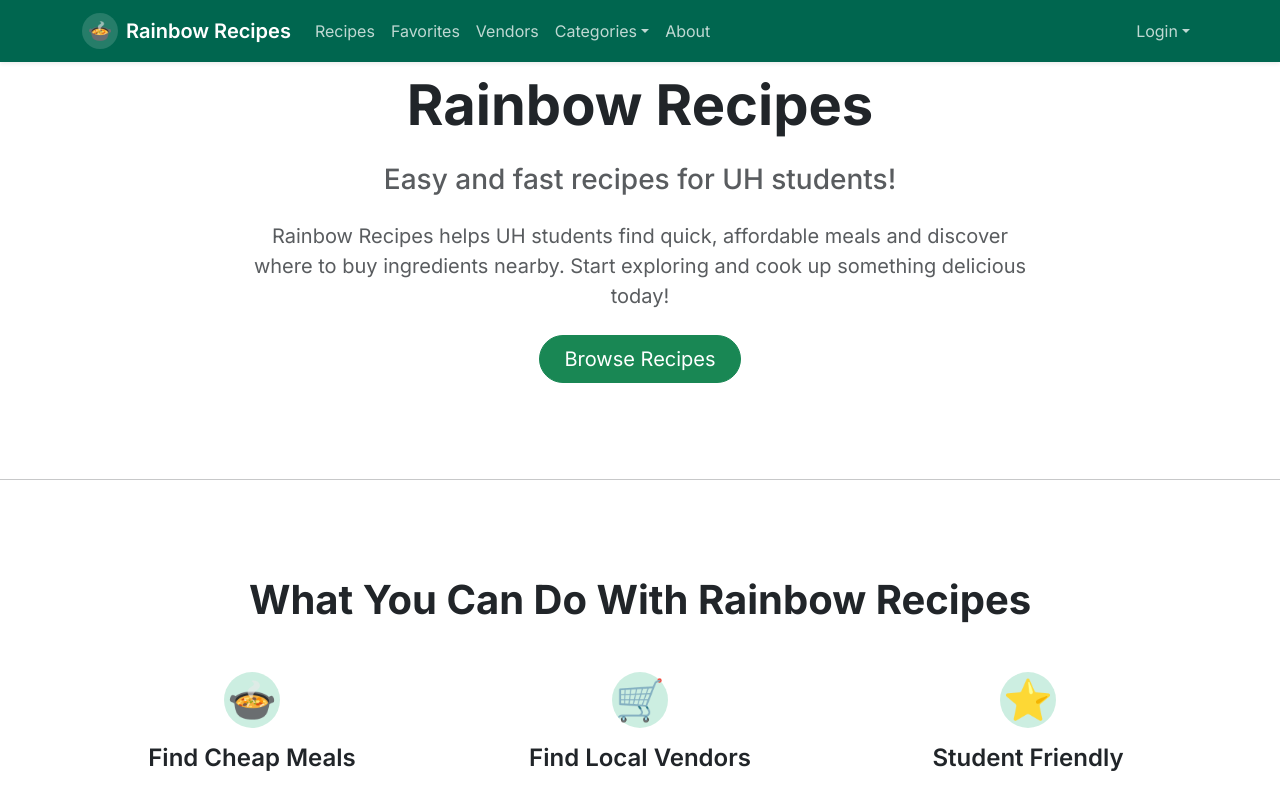
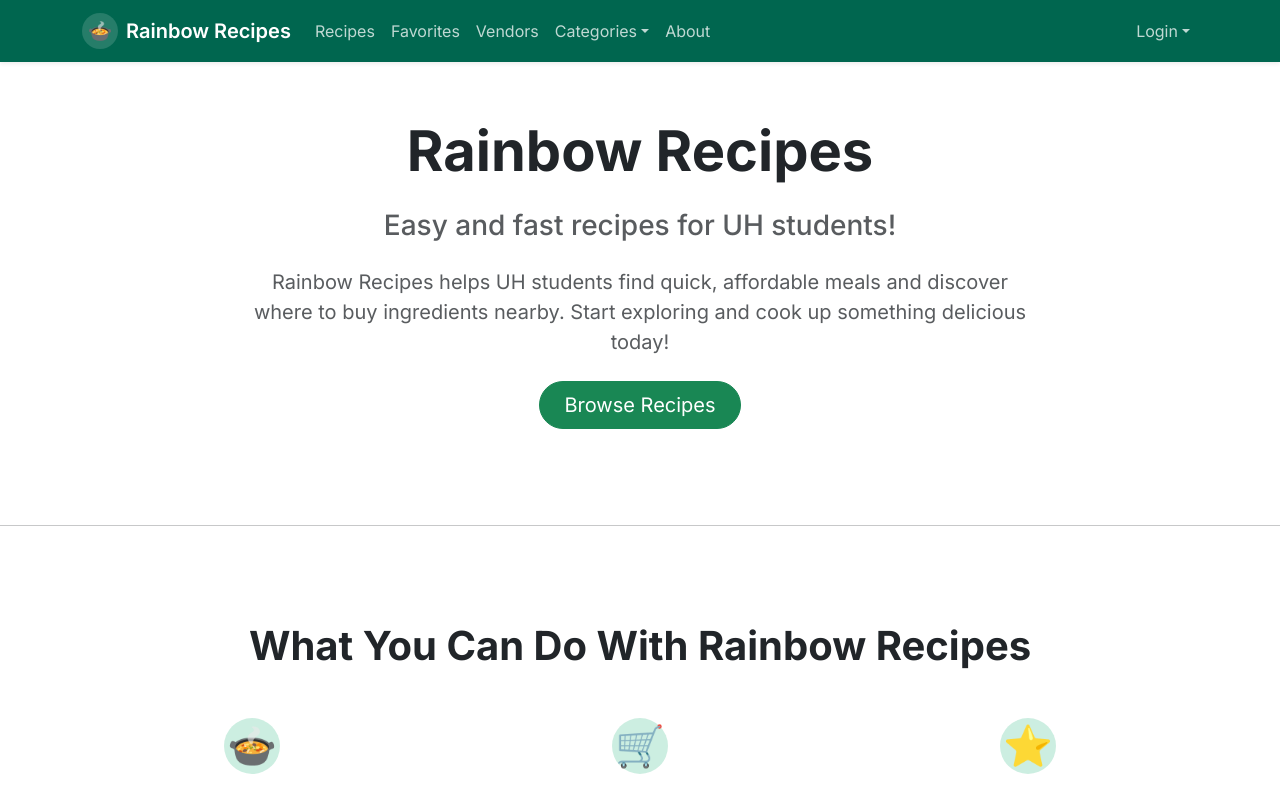
Before and after one commit to rainbow-recipes/rainbow-recipes, a Next.js app: page / in a window 1280 px wide. Shown: the top 791 px of the page. Built offline with nearby package versions, Linux system fonts and the light colour scheme; no server answers.

Commit message:
Fix navbar

```diff
--- a/src/app/globals.css
+++ b/src/app/globals.css
@@ -12,3 +12,8 @@ body {
   display: flex;
   flex-direction: column;
 }
+
+/* Add top padding to account for the fixed navbar so content is not covered */
+.wrapper {
+  padding-top: 70px; /* adjust if your navbar height changes */
+}
--- a/src/app/layout.tsx
+++ b/src/app/layout.tsx
@@ -23,9 +23,7 @@ export default function RootLayout({
       <body className={classString}>
         <Providers>
           <Navbar />
-          <div className="pt-5 pt-lg-4">
-            {children}
-          </div>
+          {children}
         </Providers>
       </body>
     </html>
```
Also changed, not shown: src/components/Navbar.tsx (line endings or trailing spaces).
